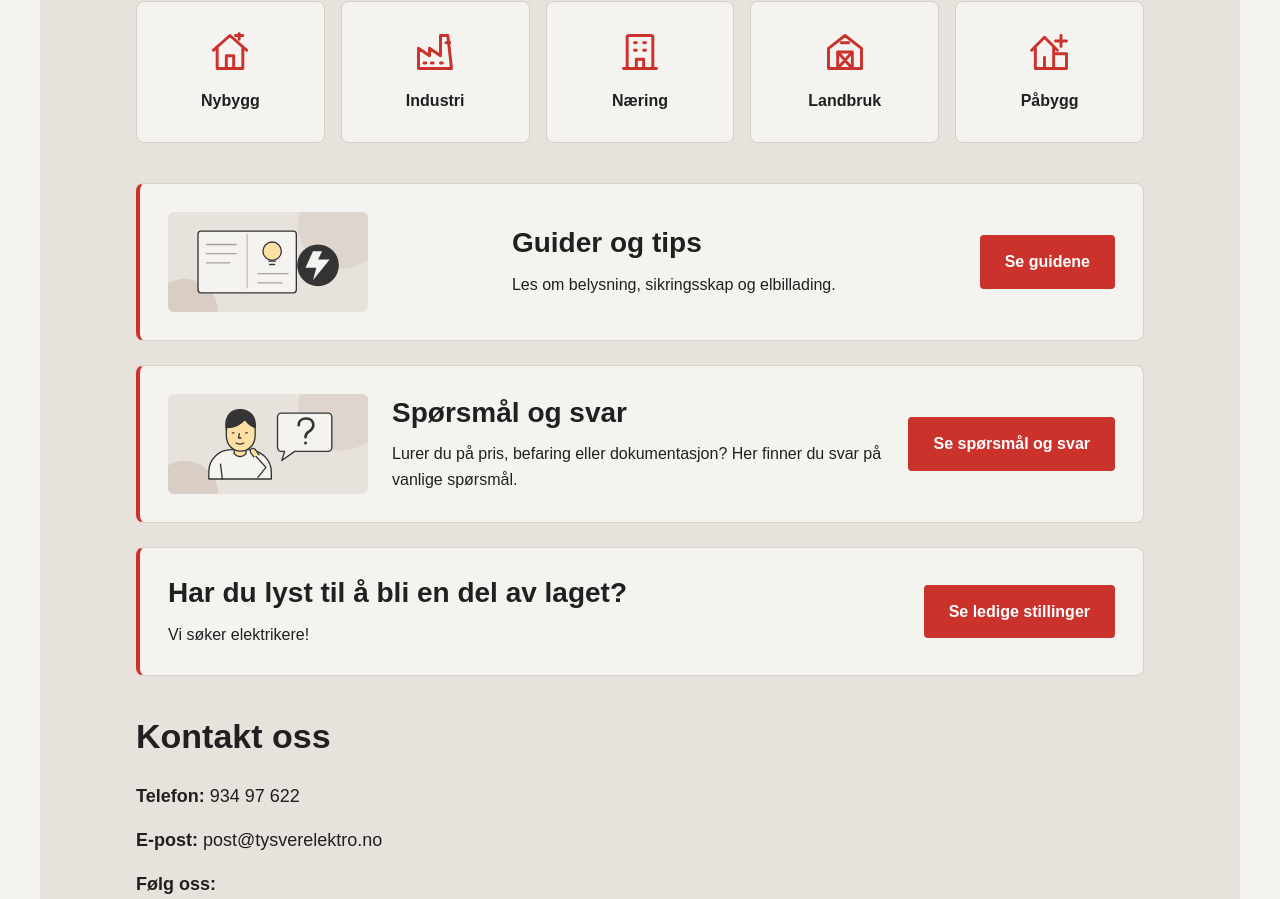
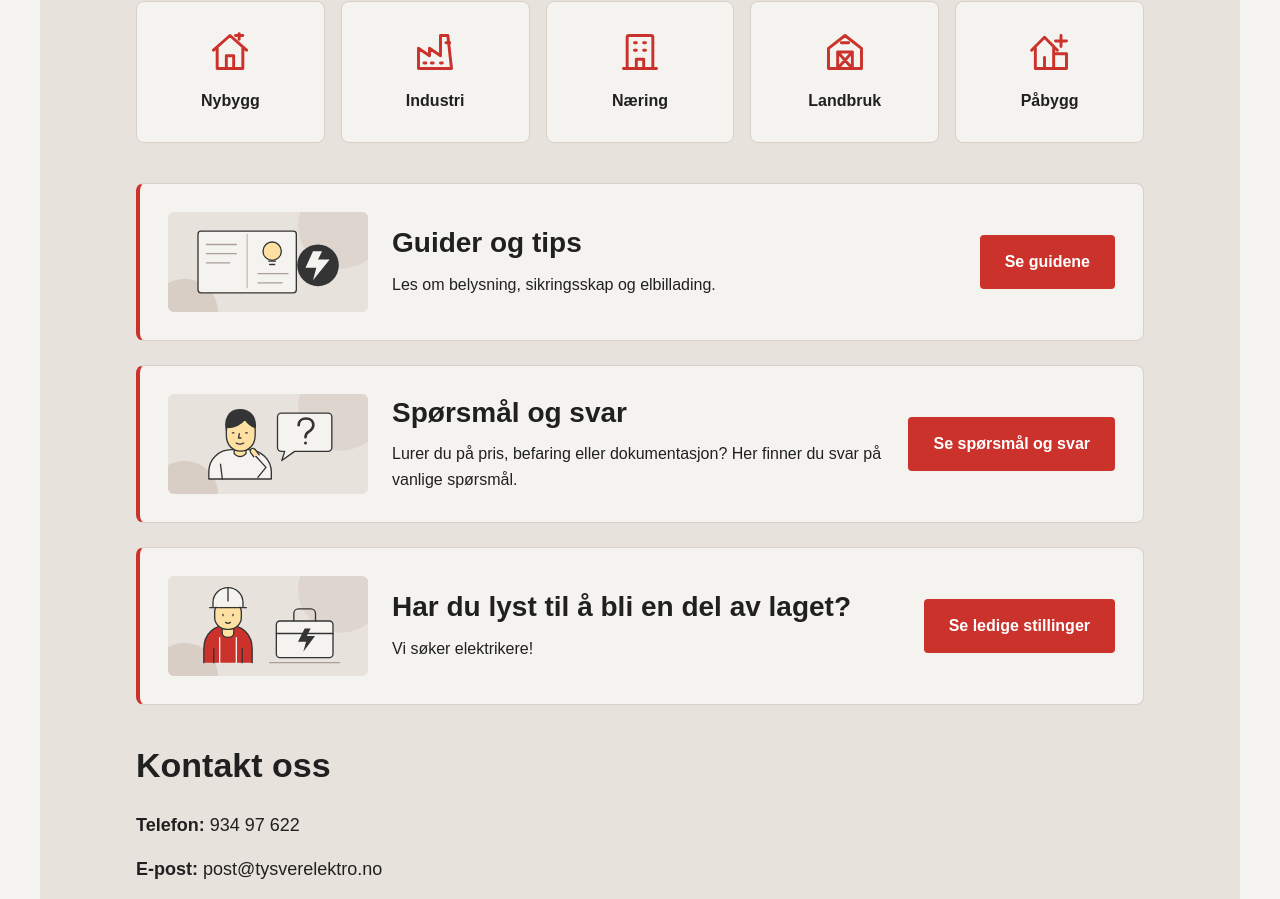
Before and after one commit to spannagutten/tysverelektro, a website: page public/index.html in a window 1280 px wide. Shown: the part 1463-2362 px from the top of the page. Drawn offline with Linux system fonts and the light colour scheme.

Commit message:
småfiks start

```diff
--- a/public/index.html
+++ b/public/index.html
@@ -165,6 +165,7 @@
                     <a class="button" href="/vanlige-sporsmal">Se spørsmål og svar</a>
                 </section>
                 <section class="home-promo home-promo-careers" aria-labelledby="home-careers-heading">
+                    <img class="home-guides-image" src="/images/guider/jobb-hos-oss.svg" alt="Illustrasjon av en elektriker med hjelm og verktøykasse" width="1200" height="600" loading="lazy" decoding="async">
                     <div>
                         <h2 id="home-careers-heading">Har du lyst til å bli en del av laget?</h2>
                         <p>Vi søker elektrikere!</p>
--- a/public/style.css
+++ b/public/style.css
@@ -1376,7 +1376,7 @@ footer .social-links {
 .home-promo {
     display: flex;
     align-items: center;
-    justify-content: space-between;
+    justify-content: flex-start;
     gap: 24px;
     padding: 28px;
     border: 1px solid #d8d0c9;
@@ -1388,6 +1388,11 @@ footer .social-links {
 .section .home-promo h2 {
     font-size: 28px;
     margin-bottom: 12px;
+}
+
+.home-promo > div {
+    flex: 1;
+    min-width: 0;
 }
 
 .home-promo p {
```
Also changed, not shown: public/images/guider/jobb-hos-oss.svg (added).
